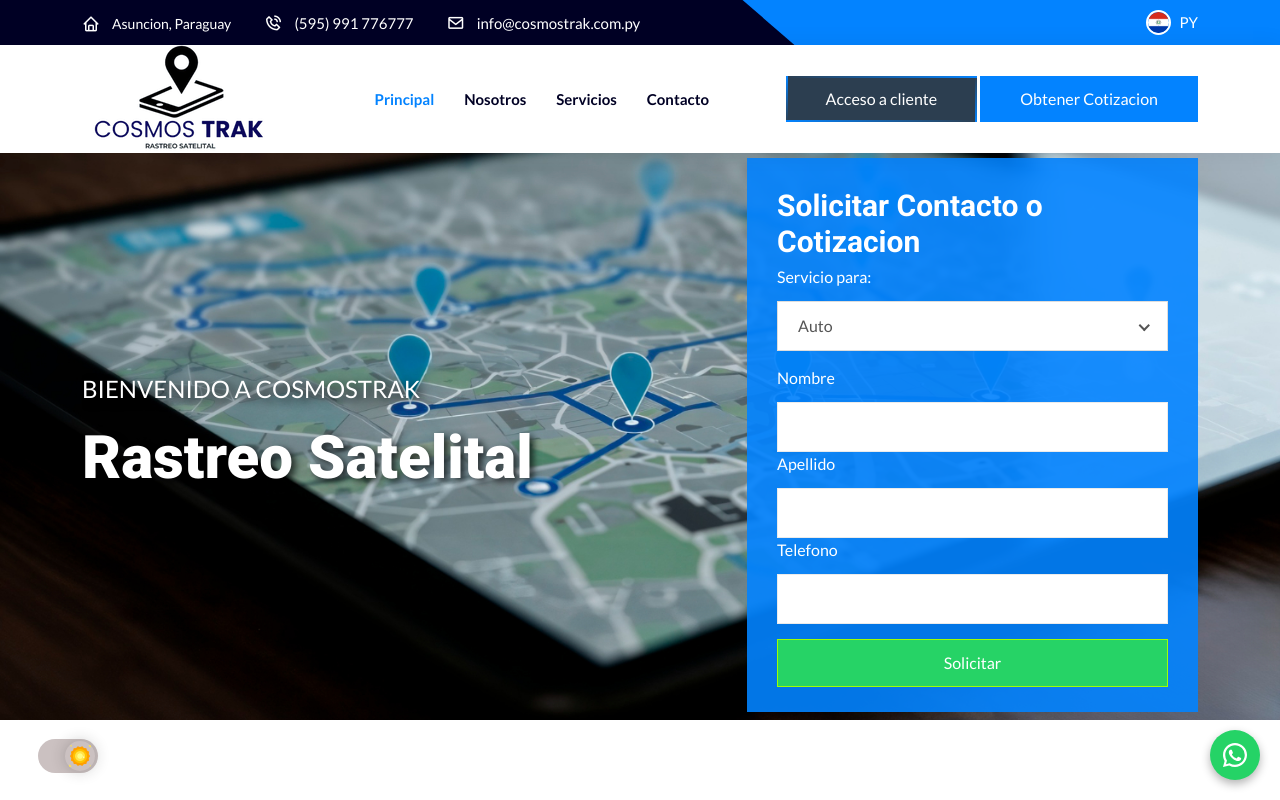
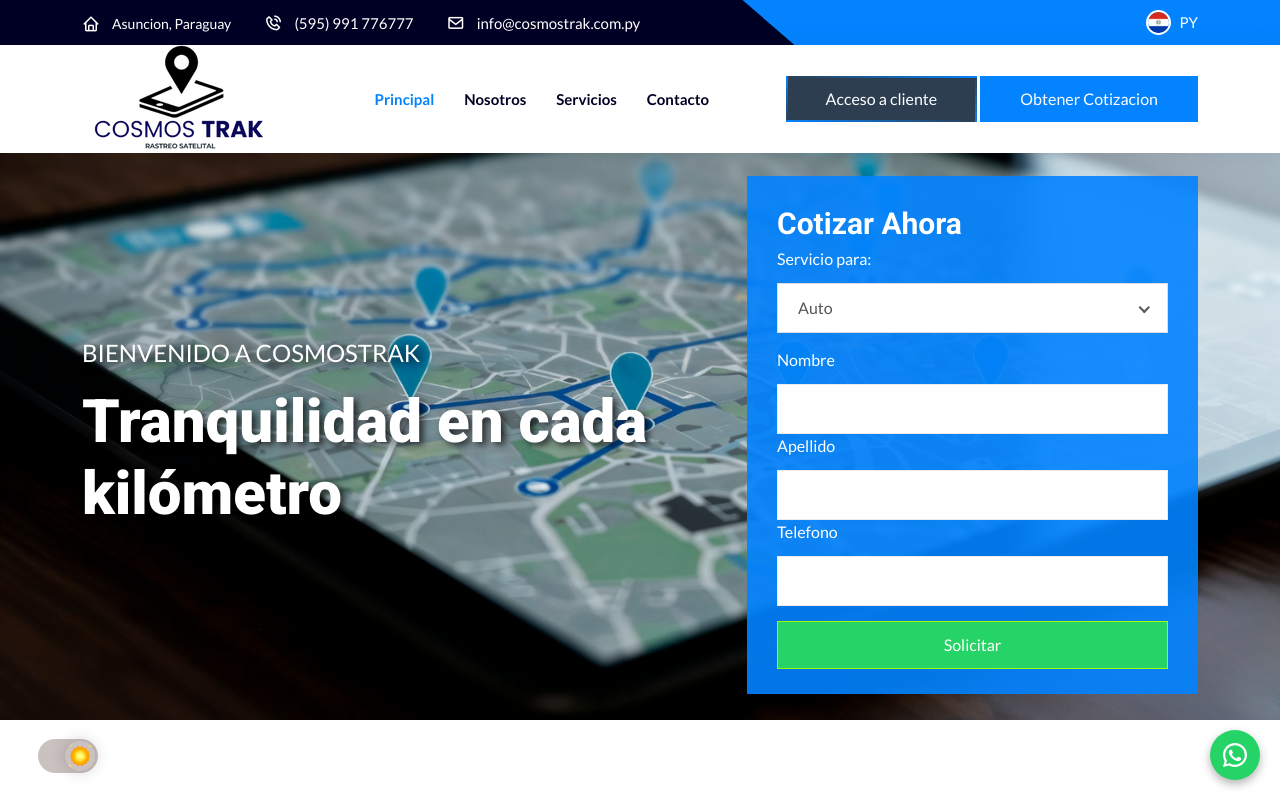
Before and after one commit to Marthinmezaa/cosmos-track, a plain HTML site: page frontend/index.html in a window 1280 px wide. Shown: the top 800 px of the page. Drawn offline with nearby package versions, Linux system fonts and the light colour scheme; no server answers; a script that the page names is missing.

Commit message:
feat(ui): actualizar encabezado principal y llamado a la acción en el HTML
Se modificó el encabezado del Hero section en el HTML principal para reforzar la propuesta de valor del sitio.

Cambios realizados:

- Se añadió el título h1 'Tranquilidad en cada kilómetro' con animaciones Animate.css/WOW.js y sombra de texto.

- Se incluyó el subtítulo h3 'Cotizar Ahora' para orientar el formulario hacia la conversión.

```diff
--- a/frontend/index.html
+++ b/frontend/index.html
@@ -175,14 +175,14 @@
 							<div class="col-lg-7">
 								<div class="banner-content">
 									<span class="top-title wow animate__animated animate__fadeInDown" data-wow-delay="1s"  style="text-shadow: 5px 3px 10px rgb(0 0 0 / 90%);">Bienvenido a Cosmostrak</span>
-									<h1 class="wow animate__animated animate__fadeInDown" data-wow-delay="1s" style="text-shadow: 4px 3px 7px rgb(0 0 0 / 70%);">Rastreo Satelital</h1>
+									<h1 class="wow animate__animated animate__fadeInDown" data-wow-delay="1s" style="text-shadow: 4px 3px 7px rgb(0 0 0 / 70%);">Tranquilidad en cada kilómetro</h1>
 								</div>
 							</div>
 
 							<div class="col-lg-5">
 								<div class="quote-price-content wow animate__animated animate__fadeInRight" data-wow-delay="0.3s">
 									<div class="courses-title">
-										<h3>Solicitar Contacto o Cotizacion</h3>
+										<h3>Cotizar Ahora</h3>
 									</div>
 
 									<form class="courses-form">
```
